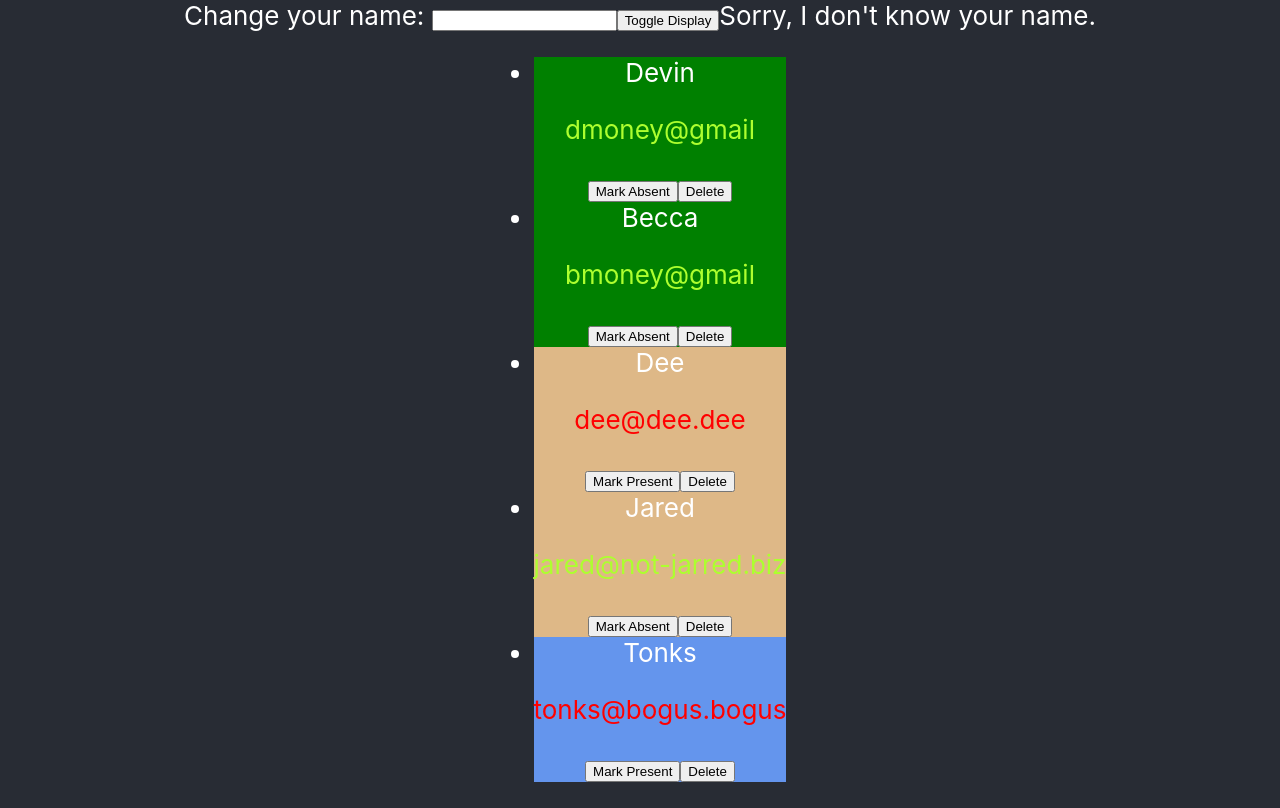
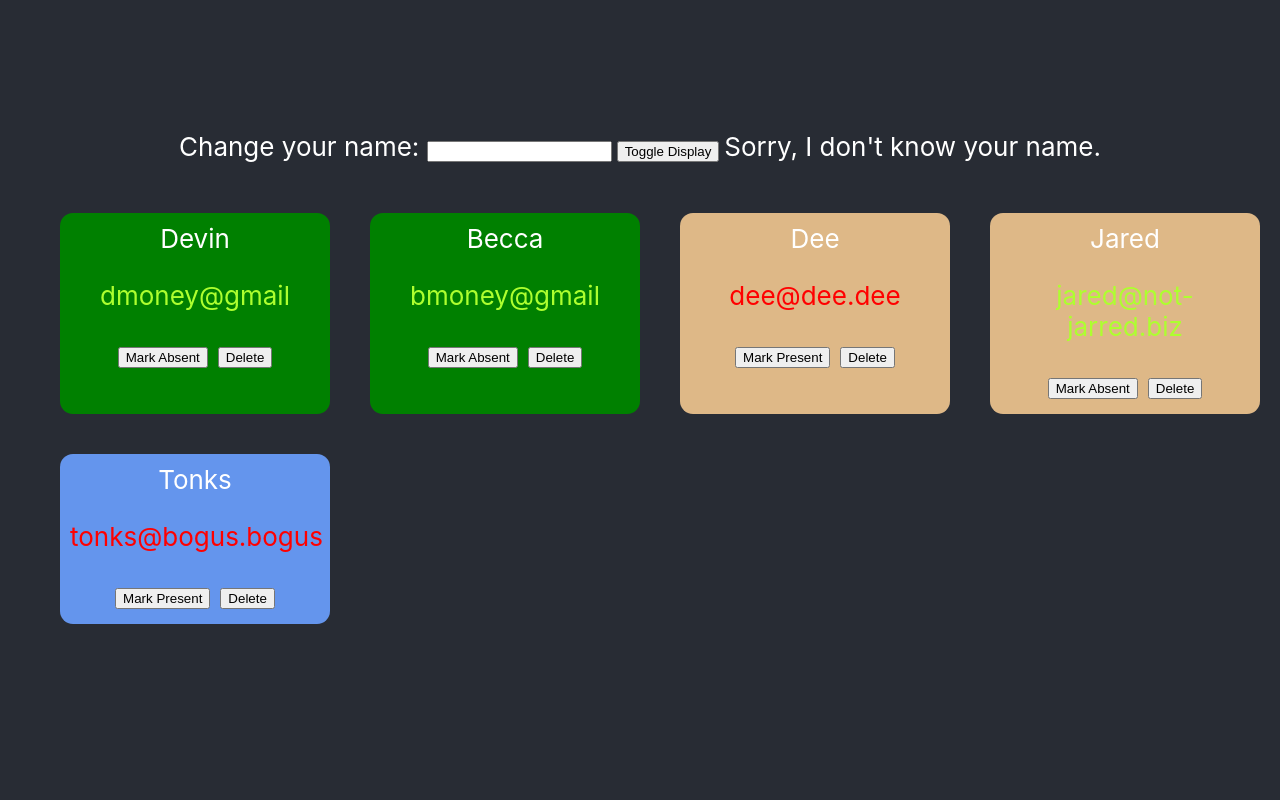
Before and after one commit to geomsb/leaves-students-app, a React (Create React App) app: page / in a window 1280 px wide. Built offline with nearby package versions, Linux system fonts and the light colour scheme.

Commit message:
updated student.css

```diff
--- a/src/components/Student.css
+++ b/src/components/Student.css
@@ -1,3 +1,8 @@
+ul {
+  display: flex;
+  flex-wrap: wrap
+}
+
 .leaves {
   background-color: green
 }
@@ -17,3 +22,17 @@
 .absent p {
   color: red
 }
+
+li {
+  list-style: none;
+  padding: 10px;
+  margin: 20px;
+  border-radius: 0.5em;
+  display: inline-block;
+  width: 250px
+}
+
+button {
+
+  margin: 5px
+}
```
